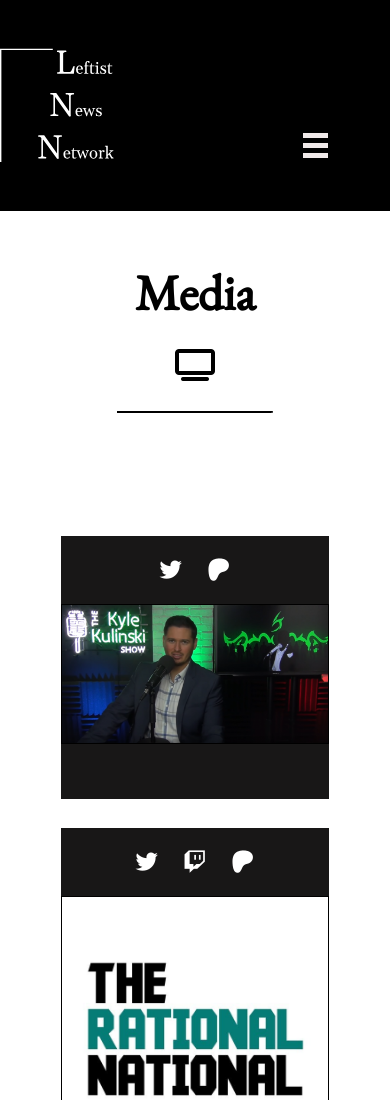
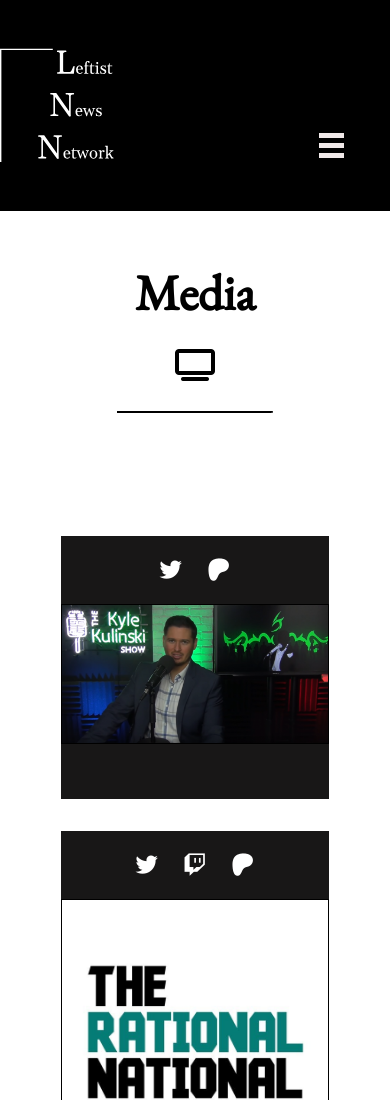
Before and after one commit to Chadwick0384/LeftistNewsNetwork, a plain HTML site: page media.html in a window 390 px wide. Shown: the top 1100 px of the page. Drawn offline with nearby package versions, Linux system fonts and the light colour scheme.

Commit message:
Edited mobile row gap

```diff
--- a/_burger.scss
+++ b/_burger.scss
@@ -17,7 +17,7 @@
   }
   .burger {
     display: block;
-    padding-left: 15rem;
+    padding-left: 17rem;
     padding-top: 7rem;
   }
   .nav-list {
--- a/_mobile.scss
+++ b/_mobile.scss
@@ -35,7 +35,7 @@
   }
   .grid-container {
     grid-template-columns: 1fr;
-    row-gap: 1.8rem;
+    row-gap: 2rem;
   }
   .about p {
     text-align: left;
```
Also changed, not shown: style.css, 1 other file.
